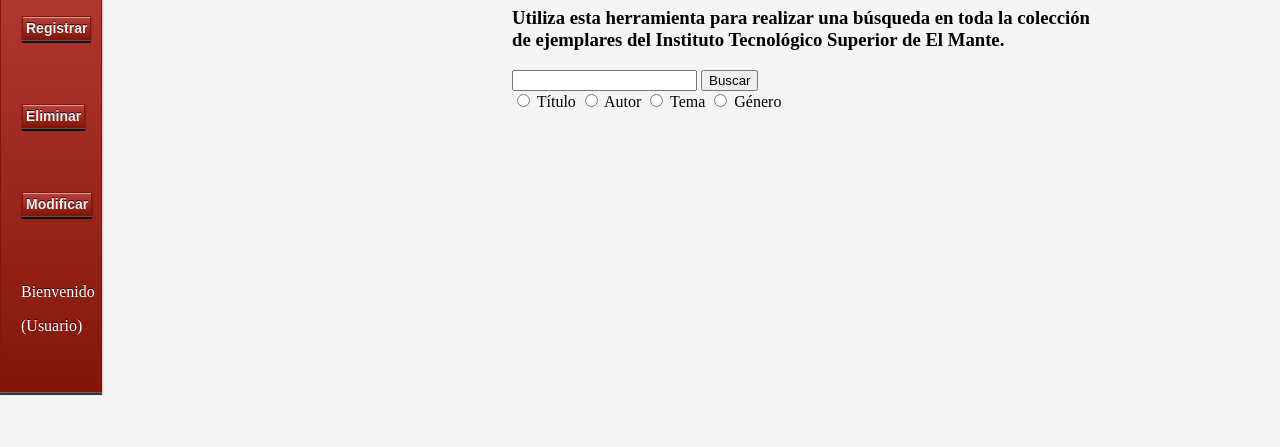
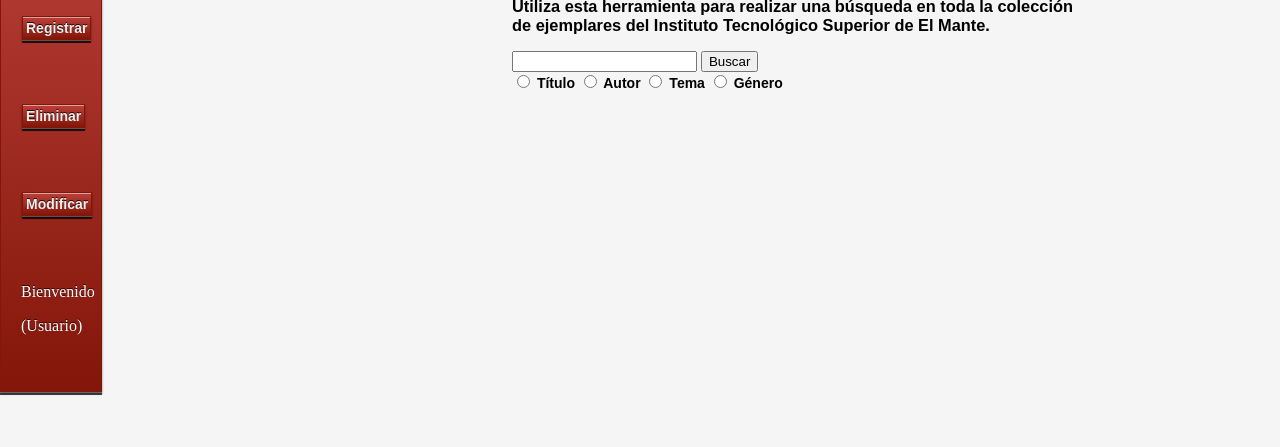
Before and after one commit to LinkedScissors/ProgramacionWeb, a plain HTML site: page buscador.html in a window 1280 px wide. Shown: the part 353-800 px from the top of the page. Drawn offline with Linux system fonts and the light colour scheme.

Commit message:
Add files via upload

```diff
--- a/css/estilos.css
+++ b/css/estilos.css
@@ -97,6 +97,7 @@ body{
     width: 8%;
 }
 #SeccionBusqueda{
+    font: bold 14px Arial, Helvetica;
     position: absolute;
     left: 40%;
     top: 35%;
```
